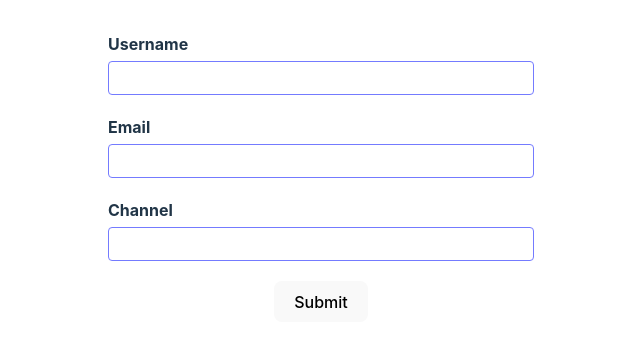
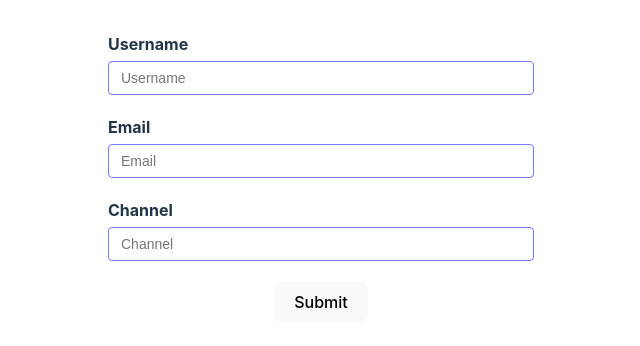
Before and after one commit to hasse0303/react-hook-form, a React (Vite) app: page / in a window 1280 px wide. Shown: the top 346 px of the page, without its empty margins (319-959 px from the left). Built offline with nearby package versions, Linux system fonts and the light colour scheme.

Commit message:
Add placeholders to each input

```diff
--- a/src/components/YouTubeForm.tsx
+++ b/src/components/YouTubeForm.tsx
@@ -22,7 +22,7 @@ export const YouTubeForm = () => {
         <form onSubmit={handleSubmit(onSubmit)}>
             <div className="form-control">
                 <label htmlFor="username">Username</label>
-                <input type="text" id='username' {...register('username', {
+                <input type="text" placeholder="Username" id='username' {...register('username', {
                     required: {
                         value: true,
                         message: 'Username is required'
@@ -33,7 +33,7 @@ export const YouTubeForm = () => {
 
             <div className="form-control">
                 <label htmlFor="email">Email</label>
-                <input type="email" id='email' {...register('email', {
+                <input type="email" placeholder="Email" id='email' {...register('email', {
                     required: 'Email is required',
                     pattern: {
                         value: /^[a-zA-Z0-9._%+-]+@[a-zA-Z0-9.-]+\.[a-zA-Z]{2,}$/,
@@ -44,7 +44,7 @@ export const YouTubeForm = () => {
             </div>
             <div className="form-control">
                 <label htmlFor="channel">Channel</label>
-                <input type="text" id='channel' {...register('channel', { required: 'Channel is required'})} />
+                <input type="text" placeholder="Channel" id='channel' {...register('channel', { required: 'Channel is required'})} />
                 <p className="error">{errors.channel?.message}</p>
             </div>
 
```
